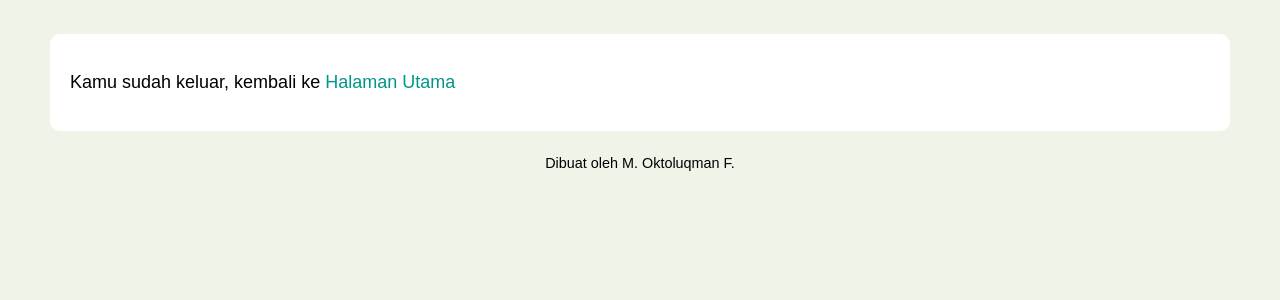
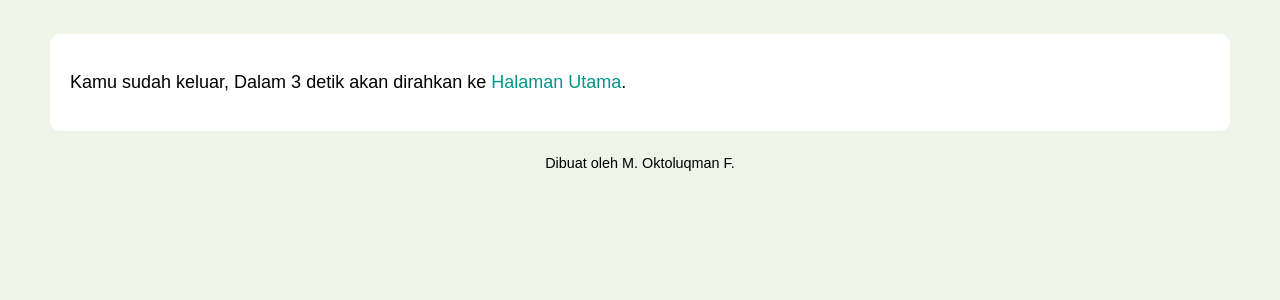
Before and after one commit to lepiku/praktekiin, a Django app: page /keluar/ in a window 1280 px wide. Shown: the part 64-364 px from the top of the page. Run offline with Django 3.2, Linux system fonts and the light colour scheme; some web fonts are replaced.

Commit message:
auto redirect keluar after 3s

```diff
--- a/antri/templates/antri/keluar.html
+++ b/antri/templates/antri/keluar.html
@@ -1,6 +1,11 @@
 {% extends 'antri/base.html' %}
+
+{% block head %}
+<meta http-equiv="refresh" content="3;url=/" />
+{% endblock %}
+
 {% block content %}
 <div class="card">
-  <p>Kamu sudah keluar, kembali ke <a href="{% url 'antri:beranda' %}">Halaman Utama</a></p>
+  <p>Kamu sudah keluar, Dalam 3 detik akan dirahkan ke <a href="{% url 'antri:beranda' %}">Halaman Utama</a>.</p>
 </div>
 {% endblock %}
```
